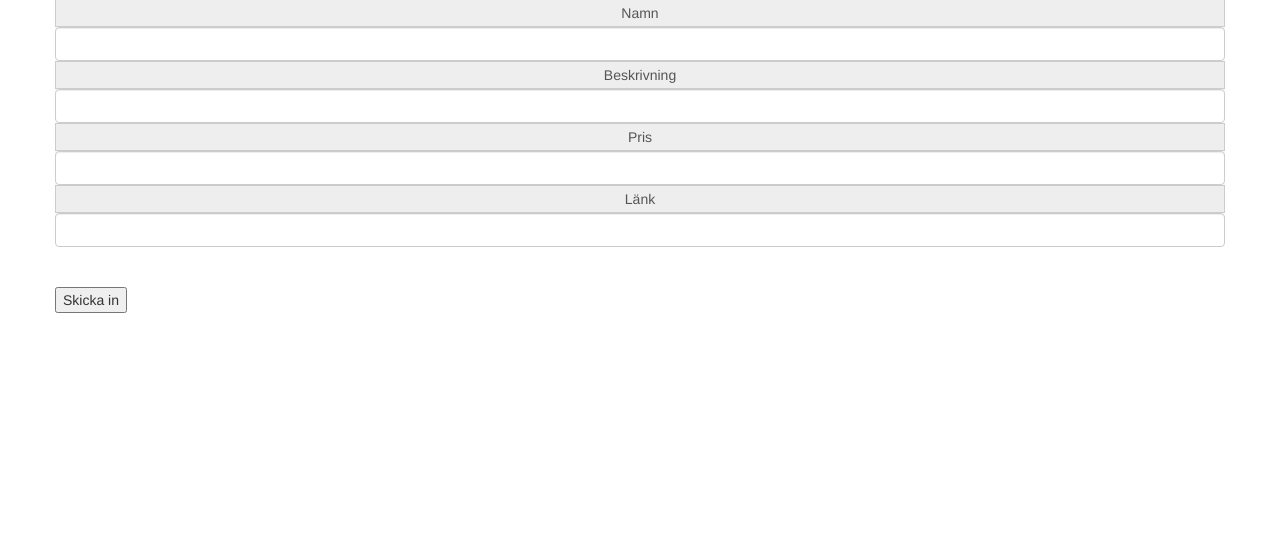
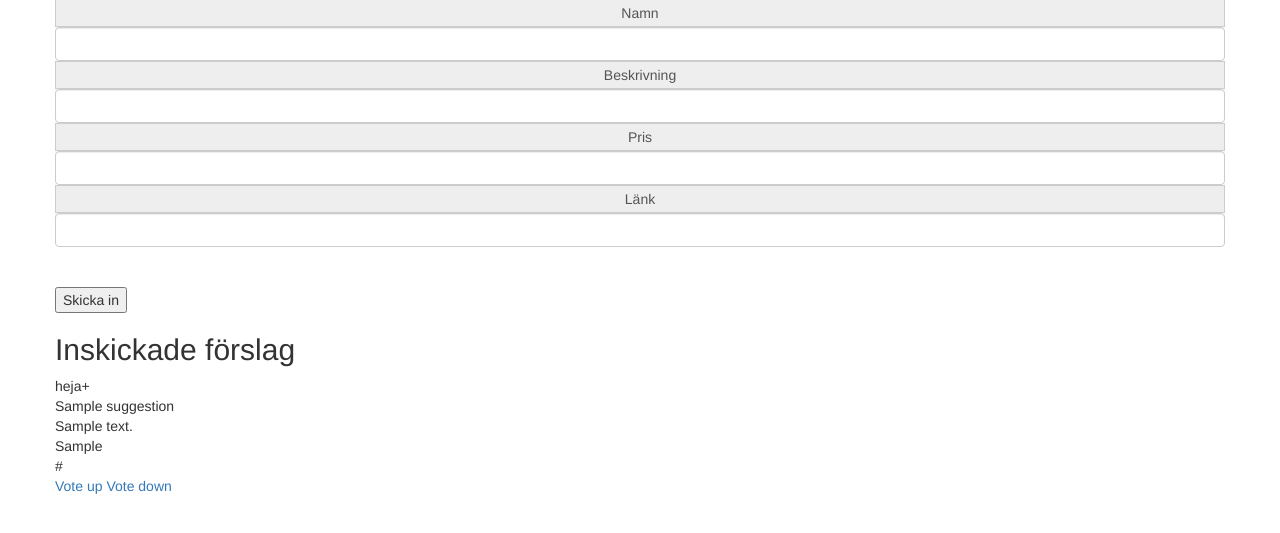
Before and after one commit to teknologkoren/Strequelistan, a Django app: page /suggestions/ in a window 1280 px wide. Shown: the part 151-684 px from the top of the page. Run offline with Django 3.2, Linux system fonts and the light colour scheme; a user stored in the database is signed in; tables that the repository leaves empty hold one stand-in row (values such as "Sample post"); parts of the project's set-up code (start-up, migrations or seed data) failed here and were passed over; some libraries are stand-ins or nearby versions.

Commit message:
drunk commit of suggestion improvements because buster wanted it

```diff
--- a/strecklista/forms.py
+++ b/strecklista/forms.py
@@ -156,3 +156,7 @@ class SuggestionForm(forms.ModelForm):
             'price': forms.TextInput(attrs={'class': 'form-control', 'aria-describedby': 'basic-addon1'}),
             'link': forms.TextInput(attrs={'class': 'form-control', 'aria-describedby': 'basic-addon1'}),
         }
+s
+class SuggestionVoteForm(forms.Form):
+    user = forms.IntegerField(required=True)
+    vote = forms.BooleanField(required=True)
--- a/strecklista/models.py
+++ b/strecklista/models.py
@@ -152,8 +152,18 @@ class Suggestion(models.Model):
     price = models.TextField(blank=True, max_length=50)
     link = models.URLField(blank=True)
 
+
     def __str__(self):
       return 'Suggestion: {}'.format(self.name)
 
     def __unicode__(self):
       return 'Suggestion: {}'.format(self.name)
+
+class SuggestionVote(models.Model):
+    class Meta:
+        ordering = ('-timestamp',)
+
+    timestamp = models.DateTimeField(auto_now_add=True, blank=True)
+    Suggestion = models.ForeignKey(Suggestion, on_delete=models.CASCADE)
+    user = models.ForeignKey(MyUser, on_delete=models.CASCADE)
+    approve = models.BooleanField()
--- /dev/null
+++ b/strecklista/templates/strecklista/components/suggestioncard.html
@@ -0,0 +1,12 @@
+<div class="card suggestion">
+  <div class="suggestion-name">{{ suggestion.name }}</div>
+  <div class="suggestion-meta">
+    <div class="suggestion-description">{{ suggestion.description }}</div>
+    <div class="suggestion-price">{{ suggestion.price }}</div>
+    <div class="suggestion-link">{{ suggestion.link }}</div>
+  </div>
+  <div class="suggestion-vote">
+    <a href="#">Vote up</a>
+    <a href="#">Vote down</a>
+  </div>
+</div>
--- a/strecklista/templates/strecklista/suggestions.html
+++ b/strecklista/templates/strecklista/suggestions.html
@@ -18,7 +18,7 @@
     <div class="row">
       {% if form.errors %}
         {% for field in form %}
-          {% for error in field.errors %}
+          {% for error in field.errors %}z
             <div class="alert alert-danger">
               <strong>{{ error|escape }}</strong>
             </div>
@@ -48,5 +48,14 @@
         </form>
 
     </div>
+    <div class="row">
+        <h2>Inskickade förslag</h2>
+      <div id="suggestionDiv">
+        {% for suggestion in suggestions %}
+            heja+
+          {% include 'strecklista/components/suggestioncard.html' with suggestion=suggestion %}
+        {% endfor %}
+      </div>
+    </div>
 </div>
 {% endblock %}
--- a/strecklista/views.py
+++ b/strecklista/views.py
@@ -11,10 +11,10 @@ from django.core.mail import EmailMessage
 from django.template.loader import get_template
 
 from strecklista.forms import heddaHopperForm, SuggestionForm
-from .forms import LoginForm, QuoteForm, BulkTransactionForm, ReturnTransactionForm, TransactionDateForm, RegisterRequestForm
+from .forms import LoginForm, QuoteForm, BulkTransactionForm, ReturnTransactionForm, TransactionDateForm, RegisterRequestForm, SuggestionVoteForm
 from .models import Transaction, RegisterRequest
 
-from strecklista.models import Group, PriceGroup, Product, ProductCategory, Quote
+from strecklista.models import Group, PriceGroup, Product, ProductCategory, Quote, Suggestion, SuggestionVote
 from django.forms import formset_factory
 from EmailUser.models import MyUser
 from EmailUser.forms import UpdateUserForm, UpdateUserImageForm
@@ -578,7 +578,10 @@ def suggestion(request):
     form = SuggestionForm()
     context = {
         'form': form,
+        'suggestions':Suggestion.objects.all()
     }
+
+    print(context["suggestions"])
 
     if request.method == 'POST':
         form = SuggestionForm(request.POST)
@@ -590,3 +593,21 @@ def suggestion(request):
             context['form'] = form #use the invalid form to get the error messages
 
     return render(request, 'strecklista/suggestions.html', context)
+
+
+@login_required
+def suggestionVote(request):
+
+    if request.method == 'GET':
+        form = SuggestionVoteForm(request.GET)
+        if form.is_valid():
+            #TODO remove old votes from same user
+            v = SuggestionVote()
+            v.suggestion = request.GET["suggestion"]
+            v.user = request.user
+            if request.GET["approve"] == True:
+                v.approve = True
+            elif request.GET["approve"] == False:
+                v.approve = True
+
+            v.save()
```
